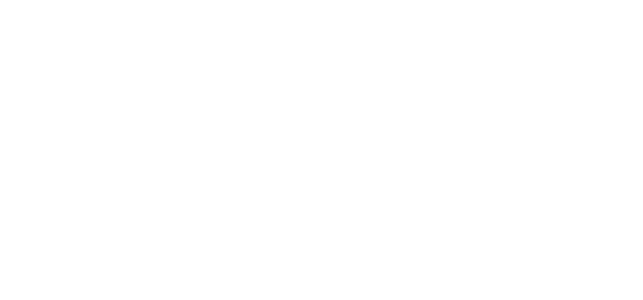
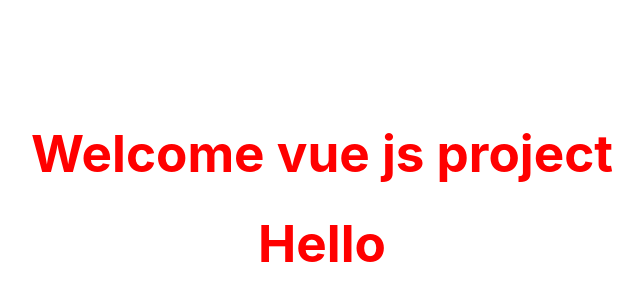
Before and after one commit to tufikhasan/vue-js-practice, a Vue app: page / in a window 1280 px wide. Shown: the part 202-502 px from the top of the page, without its empty margins (318-961 px from the left). Built offline with nearby package versions, Linux system fonts and the light colour scheme.

Commit message:
start coding vue

```diff
--- a/src/App.vue
+++ b/src/App.vue
@@ -1,5 +1,17 @@
-<script setup></script>
+<script setup>
+const message = "Welcome vue js project";
+function getData() {
+  return "Hello";
+}
+</script>
 
-<template></template>
+<template>
+  <h1>{{ message }}</h1>
+  <h1>{{ getData() }}</h1>
+</template>
 
-<style scoped></style>
+<style scoped>
+h1 {
+  color: red;
+}
+</style>
```
